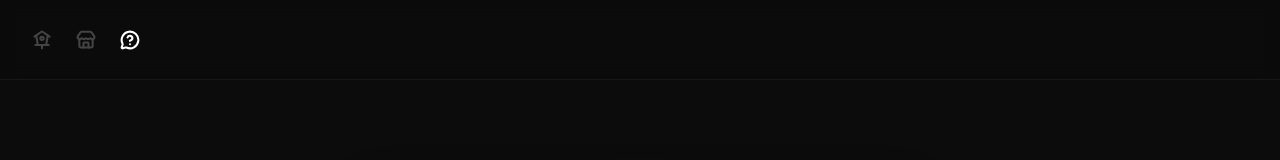
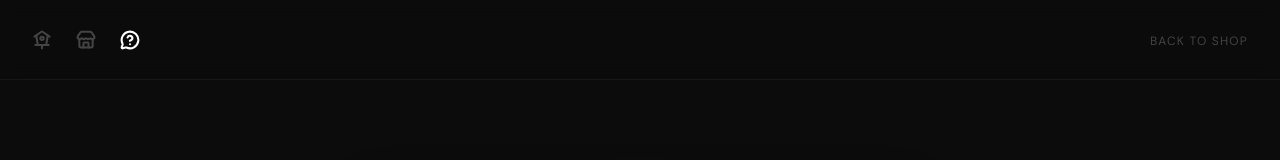
Before and after one commit to bikemaster2331/pokebind, a Next.js app: page /contact in a window 1280 px wide. Shown: the top 160 px of the page. Built offline with nearby package versions, Linux system fonts and the light colour scheme.

Commit message:
Refine navbar: implemented absolute positioning for icons to ensure static placement across all pages

```diff
--- a/app/contact/page.js
+++ b/app/contact/page.js
@@ -48,9 +48,9 @@ export default function ContactPage() {
     return (
         <div className="min-h-screen bg-[#0C0C0C] text-[#e0d8c8] flex flex-col overflow-x-hidden">
 
-            {/* Navbar */}
+            {/* Navbar with Absolute-Left Icons to ensure static positioning across all pages */}
             <nav className="sticky top-0 z-50 bg-[#0C0C0C]/30 backdrop-blur-sm border-b border-white/5 px-6 md:px-8 h-20 flex items-center justify-between shrink-0">
-                <div className="flex items-center gap-1 md:gap-2">
+                <div className="absolute left-6 md:left-8 top-1/2 -translate-y-1/2 flex items-center gap-1 md:gap-2">
                     <button
                         onClick={() => router.push('/home')}
                         className="text-[#444] hover:text-[#10b981] transition-colors p-2 -ml-2"
@@ -72,8 +72,15 @@ export default function ContactPage() {
                         <svg xmlns="http://www.w3.org/2000/svg" width="20" height="20" viewBox="0 0 24 24" fill="none" stroke="currentColor" strokeWidth="2.5" strokeLinecap="round" strokeLinejoin="round" className="w-4.5 h-4.5 md:w-5 md:h-5"><path d="M2.992 16.342a2 2 0 0 1 .094 1.167l-1.065 3.29a1 1 0 0 0 1.236 1.168l3.413-.998a2 2 0 0 1 1.099.092 10 10 0 1 0-4.777-4.719"/><path d="M9.09 9a3 3 0 0 1 5.83 1c0 2-3 3-3 3"/><path d="M12 17h.01"/></svg>
                     </button>
                 </div>
-                {/* Right Area: Empty for minimalism, matching storefront */}
-                <div />
+                {/* Right Area: Back to Shop button for convenience */}
+                <div className="ml-auto">
+                    <button
+                        onClick={() => router.push('/shop')}
+                        className="text-[10px] md:text-xs text-[#444] hover:text-white tracking-widest uppercase transition-colors"
+                    >
+                        Back to Shop
+                    </button>
+                </div>
             </nav>
 
             {/* Main Content Area */}
--- a/app/home/page.js
+++ b/app/home/page.js
@@ -10,7 +10,7 @@ export default function HomePage() {
         <main className="min-h-screen bg-[#141414] bg-[linear-gradient(rgba(20,20,20,0.5),rgba(20,20,20,0.5)),url('/assets/images/sss.png')] bg-[length:auto_100%] md:bg-cover bg-[center_top_20%] bg-no-repeat text-[#e0d8c8] flex flex-col select-none">
 
             <nav className="sticky top-0 z-50 bg-[#0C0C0C]/30 backdrop-blur-sm border-b border-white/5 px-6 md:px-8 h-20 flex items-center justify-between shrink-0">
-                <div className="flex items-center gap-1 md:gap-2">
+                <div className="absolute left-6 md:left-8 top-1/2 -translate-y-1/2 flex items-center gap-1 md:gap-2">
                     <button
                         className="text-white transition-colors p-2 -ml-2"
                         title="Home"
--- a/app/storefront.js
+++ b/app/storefront.js
@@ -267,11 +267,11 @@ export default function Storefront({ cards }) {
       )}
 
       <main className="min-h-screen bg-[#0C0C0C] text-[#e0d8c8]">
-        {/* THE FIX: Rebuilt Nav. Icons on the left, search/cart on the right. Shrunk search for mobile. */}
+        {/* THE FIX: Rebuilt Nav with Absolute-Left Icons to ensure static positioning across all pages. */}
         <nav className="sticky top-0 z-40 bg-[#0C0C0C]/90 backdrop-blur-md border-b border-[#1a1a1a] px-4 md:px-8 h-20 flex items-center justify-between">
 
-          {/* Top Left: Home, Shop & Contact Icons */}
-          <div className="flex items-center gap-1 md:gap-2 w-auto md:w-1/3">
+          {/* Top Left: Home, Shop & Contact Icons (Static Position) */}
+          <div className="absolute left-4 md:left-8 top-1/2 -translate-y-1/2 flex items-center gap-1 md:gap-2">
             <button
               onClick={() => router.push('/home')}
               className="text-[#444] hover:text-[#10b981] transition-colors p-2 -ml-2"
@@ -294,11 +294,8 @@ export default function Storefront({ cards }) {
             </button>
           </div>
 
-          {/* Centered Area (Now Empty for Minimalism) */}
-          <div className="hidden md:flex items-center justify-center w-1/3" />
-
-          {/* Right Actions: Search & Cart */}
-          <div className="flex items-center justify-end gap-2 md:gap-3 w-auto md:w-1/3">
+          {/* Right Area: Search & Cart (Pushed to the right) */}
+          <div className="ml-auto flex items-center justify-end gap-2 md:gap-3">
             <div className="relative group flex items-center">
               <svg
                 xmlns="http://www.w3.org/2000/svg"
```
